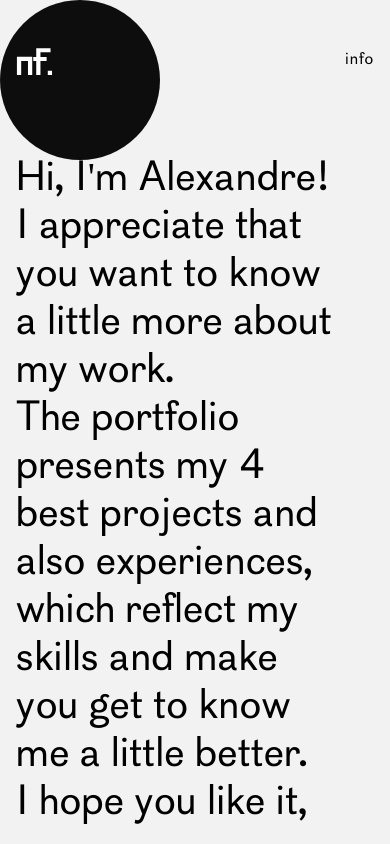
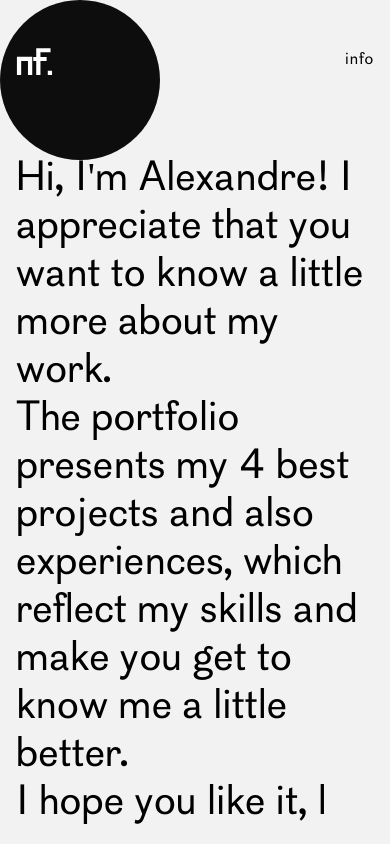
Before and after one commit to alexpinho/notfound_stage2, a React (Create React App) app: page /info in a window 390 px wide. Built offline with nearby package versions, Linux system fonts and the light colour scheme; the HTML template or start-up script is replaced by a standard one.

Commit message:
text info responsive

```diff
--- a/src/Pages/Info.js
+++ b/src/Pages/Info.js
@@ -6,12 +6,12 @@ const Info = () => {
     <Layout>
       <div className="info">
         <div className="info-text text-big">
-          Hi, I'm Alexandre! <br /> I appreciate that you want to know a little
-          more about my work.
+          Hi, I'm Alexandre! I appreciate that you want to know a little more
+          about my work.
           <br />
           The portfolio presents my 4 best projects and also experiences, which
           reflect my skills and make you get to know me a little better.
-          <br />I hope you like it,
+          <br />I hope you like it, <span className="blink_me">l</span>
         </div>
       </div>
     </Layout>
--- a/src/styles/base.scss
+++ b/src/styles/base.scss
@@ -37,9 +37,11 @@ $secondary-color: #ffffff;
   letter-spacing: 0.015rem;
   color: $primary-color;
 
-  // font-size: 4.5rem;
-  // line-height: 5rem;
-  // letter-spacing: 0.025rem;
+  @include sm {
+    font-size: 4.5rem;
+    line-height: 5rem;
+    letter-spacing: 0.025rem;
+  }
 }
 
 .text-normal {
--- a/src/styles/breakpoints.scss
+++ b/src/styles/breakpoints.scss
@@ -4,10 +4,10 @@ $screen-md: 660px;
 
 $screen-lg: 800px;
 
-$screen-xl: 1080px;
+$screen-xl: 1200px;
 
 @mixin sm {
-  @media (max-width: #{$screen-sm}) {
+  @media (min-width: #{$screen-sm}) {
     @content;
   }
 }
--- a/src/styles/pages/info.scss
+++ b/src/styles/pages/info.scss
@@ -1,11 +1,39 @@
 .info {
   &-text {
-    margin-top: 4.8rem;
-    margin-left: 1rem;
-    max-width: 20rem;
+    margin: 4.8rem 1rem 0;
 
+    @include sm {
+      margin: 5rem 3rem 0;
+    }
+
+    @include xl {
+      margin: 6rem 6rem 0;
+    }
+
+    @include xl {
+      margin: 8rem 12.5rem 0;
+    }
     // margin-top: 8rem;
     // margin-left: 12.5rem;
     // max-width: 53rem;
   }
 }
+
+.blink_me {
+  animation: blinker 1s linear infinite;
+}
+
+@keyframes blinker {
+  0% {
+    opacity: 1;
+  }
+  49% {
+    opacity: 1;
+  }
+  50% {
+    opacity: 0;
+  }
+  100% {
+    opacity: 0;
+  }
+}
```
